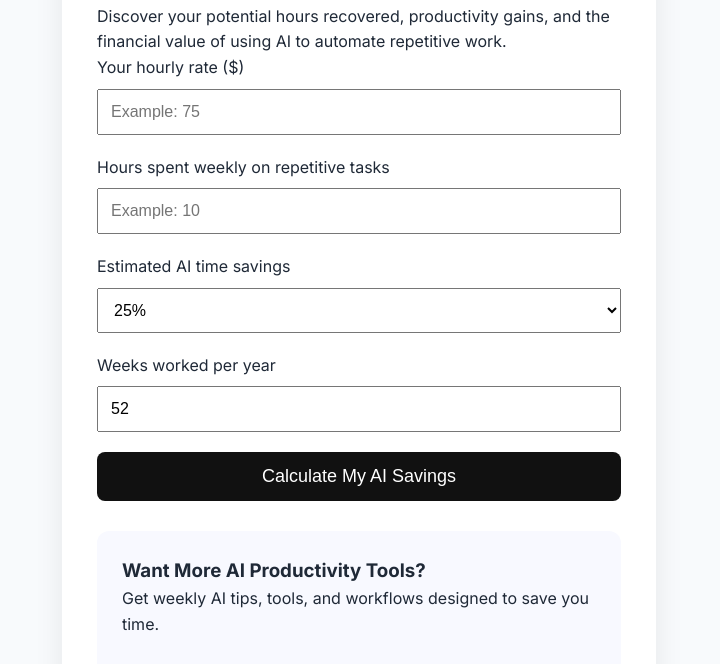
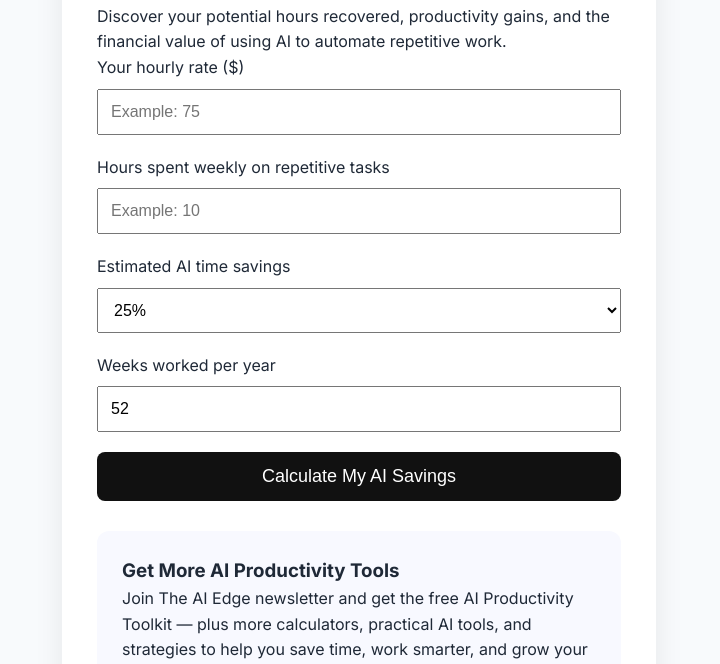
Before and after one commit to lanurse92/freelance-calculator, a plain HTML site: page ai-time-savings-calculator.html in a window 1280 px wide. Shown: the part 274-938 px from the top of the page, without its empty margins (281-1001 px from the left). Drawn offline with Linux system fonts and the light colour scheme.

Commit message:
Improve calculator newsletter CTAs

```diff
--- a/ai-time-savings-calculator.html
+++ b/ai-time-savings-calculator.html
@@ -202,18 +202,20 @@ Calculate My AI Savings
 </div>
     <div class="cta-box">
 
-        <h3>Want More AI Productivity Tools?</h3>
+    <h3>Get More AI Productivity Tools</h3>
 
-        <p>
-        Get weekly AI tips, tools, and workflows designed to save you time.
-        </p>
+    <p>
+        Join The AI Edge newsletter and get the free AI Productivity Toolkit —
+        plus more calculators, practical AI tools, and strategies to help you
+        save time, work smarter, and grow your business.
+    </p>
 
-        <div id="beehiiv-form">
+    <div id="beehiiv-form">
 
-    <script async src="https://subscribe-forms.beehiiv.com/v3/loader.js" data-beehiiv-form="bd93e433-dab6-4eb0-808a-efa3aaccf06a"></script>
+        <script async src="https://subscribe-forms.beehiiv.com/v3/loader.js" data-beehiiv-form="bd93e433-dab6-4eb0-808a-efa3aaccf06a"></script>
 
+    </div>
 </div>
-    </div>
 
 </div>
 
```
Also changed, not shown: freelance-rate-calculator.html (+3 -3 lines), nurse-rate-calculator.html (+4 -4 lines).
